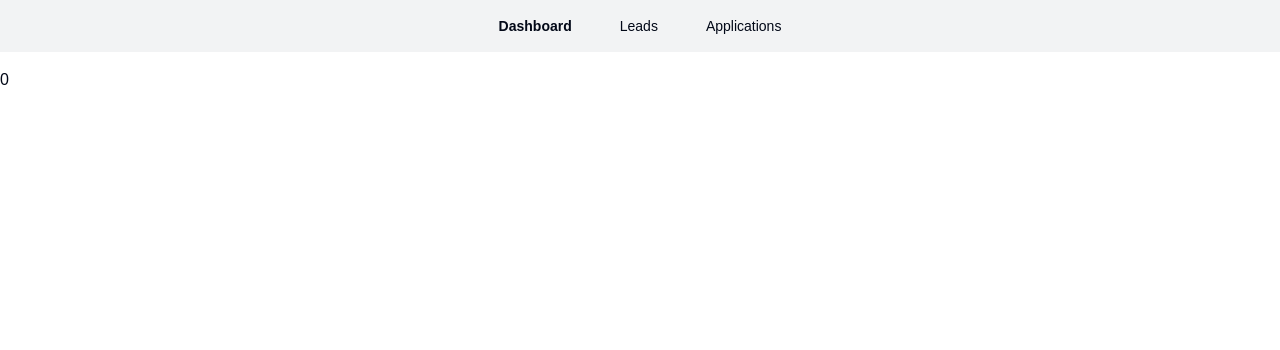
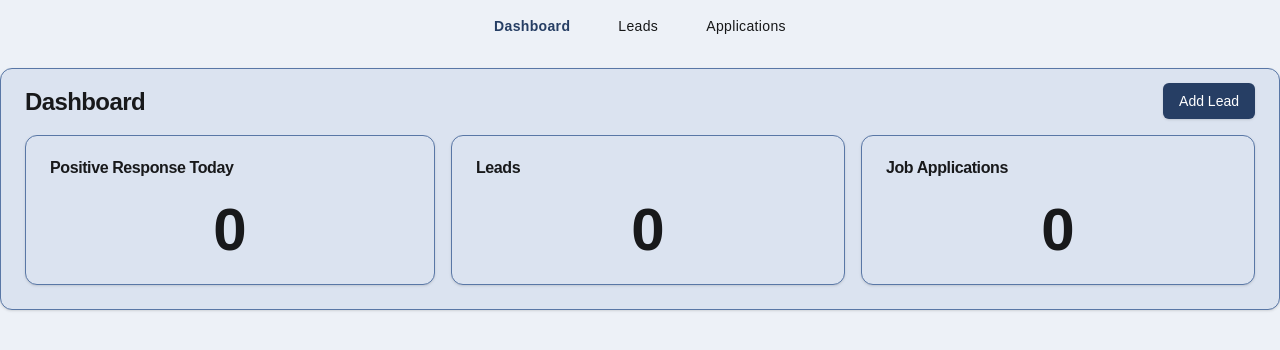
Before and after one commit to raigrc/jam-app, a Next.js app: page /dashboard in a window 1280 px wide. Shown: the top 350 px of the page. Built offline with nearby package versions, Linux system fonts and the light colour scheme; no server answers; the database is empty.

Commit message:
fix layouts

```diff
--- a/src/app/api/count-job-app/route.ts
+++ b/src/app/api/dashboard/route.ts
@@ -7,16 +7,20 @@ export const GET = async (req: NextRequest) => {
     const startOfDay = new Date(today.setHours(0, 0, 0, 0));
     const endOfDay = new Date(today.setHours(23, 59, 59, 999));
 
-    const count = await prisma.jobApplication.count({
-      where: {
-        updatedAt: {
-          gte: startOfDay,
-          lte: endOfDay,
+    const [pr, leads, applications] = [
+      await prisma.jobApplication.count({
+        where: {
+          updatedAt: {
+            gte: startOfDay,
+            lte: endOfDay,
+          },
         },
-      },
-    });
+      }),
+      await prisma.leads.count({}),
+      await prisma.jobApplication.count({}),
+    ];
 
-    return NextResponse.json({ count });
+    return NextResponse.json({ count: { pr, leads, applications } });
   } catch (error) {
     console.error("Unexpected error on fetching data", error);
   }
--- a/src/app/dashboard/page.tsx
+++ b/src/app/dashboard/page.tsx
@@ -1,11 +1,15 @@
 "use client";
+import CardWrapper from "@/components/card-wrapper";
+import DataCount from "@/components/dashboard/data-count";
 import React, { useEffect, useState } from "react";
 
 const DashboardPage = () => {
-  const [count, setCount] = useState();
+  const [prCount, setPrCount] = useState<number>(0);
+  const [leadsCount, setLeadsCount] = useState<number>(0);
+  const [applicationCount, setApplicationCout] = useState<number>(0);
   const fetchData = async () => {
     try {
-      const response = await fetch("/api/count-job-app");
+      const response = await fetch("/api/dashboard");
       if (!response.ok) {
         throw new Error("Error fetching data");
       }
@@ -13,7 +17,9 @@ const DashboardPage = () => {
       const data = await response.json();
 
       console.log(data);
-      setCount(data.count);
+      setPrCount(data.count.pr);
+      setLeadsCount(data.count.leads);
+      setApplicationCout(data.count.applications);
     } catch (error) {
       console.error("Unexpected error fetching data on client", error);
     }
@@ -22,7 +28,15 @@ const DashboardPage = () => {
   useEffect(() => {
     fetchData();
   }, []);
-  return <div>{count}</div>;
+  return (
+    <CardWrapper title="Dashboard">
+      <DataCount
+        positiveResponse={prCount}
+        leads={leadsCount}
+        applications={applicationCount}
+      />
+    </CardWrapper>
+  );
 };
 
 export default DashboardPage;
--- a/src/app/globals.css
+++ b/src/app/globals.css
@@ -14,57 +14,48 @@ body {
 
 @layer base {
   :root {
-    --background: 0 0% 100%;
-    --foreground: 222.2 84% 4.9%;
-    --card: 0 0% 100%;
-    --card-foreground: 222.2 84% 4.9%;
-    --popover: 0 0% 100%;
-    --popover-foreground: 222.2 84% 4.9%;
-    --primary: 222.2 47.4% 11.2%;
-    --primary-foreground: 210 40% 98%;
-    --secondary: 210 40% 96.1%;
-    --secondary-foreground: 222.2 47.4% 11.2%;
-    --muted: 210 40% 96.1%;
-    --muted-foreground: 215.4 16.3% 46.9%;
-    --accent: 210 40% 96.1%;
-    --accent-foreground: 222.2 47.4% 11.2%;
-    --destructive: 0 84.2% 60.2%;
-    --destructive-foreground: 210 40% 98%;
-    --border: 214.3 31.8% 91.4%;
-    --input: 214.3 31.8% 91.4%;
-    --ring: 222.2 84% 4.9%;
-    --chart-1: 12 76% 61%;
-    --chart-2: 173 58% 39%;
-    --chart-3: 197 37% 24%;
-    --chart-4: 43 74% 66%;
-    --chart-5: 27 87% 67%;
+    --background: 217 41% 95%;
+    --foreground: 217 5% 9%;
+    --card: 217 41% 90%;
+    --card-foreground: 217 5% 10%;
+    --popover: 217 41% 95%;
+    --popover-foreground: 217 95% 9%;
+    --primary: 217 45% 27%;
+    --primary-foreground: 0 0% 100%;
+    --secondary: 217 30% 70%;
+    --secondary-foreground: 0 0% 0%;
+    --muted: 179 30% 85%;
+    --muted-foreground: 217 5% 35%;
+    --accent: 179 30% 80%;
+    --accent-foreground: 217 5% 10%;
+    --destructive: 0 50% 30%;
+    --destructive-foreground: 217 5% 90%;
+    --border: 217 30% 50%;
+    --input: 217 30% 18%;
+    --ring: 217 45% 27%;
     --radius: 0.5rem;
   }
   .dark {
-    --background: 222.2 84% 4.9%;
-    --foreground: 210 40% 98%;
-    --card: 222.2 84% 4.9%;
-    --card-foreground: 210 40% 98%;
-    --popover: 222.2 84% 4.9%;
-    --popover-foreground: 210 40% 98%;
-    --primary: 210 40% 98%;
-    --primary-foreground: 222.2 47.4% 11.2%;
-    --secondary: 217.2 32.6% 17.5%;
-    --secondary-foreground: 210 40% 98%;
-    --muted: 217.2 32.6% 17.5%;
-    --muted-foreground: 215 20.2% 65.1%;
-    --accent: 217.2 32.6% 17.5%;
-    --accent-foreground: 210 40% 98%;
-    --destructive: 0 62.8% 30.6%;
-    --destructive-foreground: 210 40% 98%;
-    --border: 217.2 32.6% 17.5%;
-    --input: 217.2 32.6% 17.5%;
-    --ring: 212.7 26.8% 83.9%;
-    --chart-1: 220 70% 50%;
-    --chart-2: 160 60% 45%;
-    --chart-3: 30 80% 55%;
-    --chart-4: 280 65% 60%;
-    --chart-5: 340 75% 55%;
+    --background: 217 41% 9%;
+    --foreground: 217 5% 90%;
+    --card: 217 41% 9%;
+    --card-foreground: 217 5% 90%;
+    --popover: 217 41% 5%;
+    --popover-foreground: 217 5% 90%;
+    --primary: 217 45% 27%;
+    --primary-foreground: 0 0% 100%;
+    --secondary: 217 30% 10%;
+    --secondary-foreground: 0 0% 100%;
+    --muted: 179 30% 15%;
+    --muted-foreground: 217 5% 60%;
+    --accent: 179 30% 15%;
+    --accent-foreground: 217 5% 90%;
+    --destructive: 0 50% 30%;
+    --destructive-foreground: 217 5% 90%;
+    --border: 217 30% 18%;
+    --input: 217 30% 18%;
+    --ring: 217 45% 27%;
+    --radius: 0.5rem;
   }
 }
 
--- a/src/app/job-application/page.tsx
+++ b/src/app/job-application/page.tsx
@@ -29,10 +29,6 @@ const JobAppPage = () => {
   }, []);
   return (
     <>
-      <div className="flex justify-end items-center">
-        <LinkButton href="/add-leads" name="Add Lead" />
-      </div>
-
       <CardWrapper title="Job Application">
         <JobApplicationTable
           leads={leads}
--- a/src/app/layout.tsx
+++ b/src/app/layout.tsx
@@ -36,7 +36,7 @@ export default function RootLayout({
           enableSystem
           disableTransitionOnChange
         >
-          <div className="mx-auto max-w-screen-xl space-y-4">
+          <div className="mx-auto max-w-screen-xl space-y-4 relative">
             <Navbar />
             {children}
           </div>
--- a/src/app/leads/page.tsx
+++ b/src/app/leads/page.tsx
@@ -41,10 +41,6 @@ const LeadsPage = () => {
 
   return (
     <>
-      <div className="flex items-center justify-end">
-        <LinkButton href="/add-leads" name="Add Lead" />
-      </div>
-
       <CardWrapper title="Leads">
         <LeadsTable
           leads={leads}
--- a/src/components/card-wrapper.tsx
+++ b/src/components/card-wrapper.tsx
@@ -9,19 +9,22 @@ import {
 } from "@/components/ui/card";
 import Header from "./header";
 import { CardWrapperProps } from "@/types";
+import LinkButton from "./link-button";
 
 const CardWrapper: React.FC<CardWrapperProps> = ({
   children,
   title,
   className,
-  footer,
 }) => {
   return (
     <Card className={className}>
-      <CardHeader className="pb-0">
+      <CardHeader className="flex flex-row items-center justify-between py-2">
         <Header title={title} />
+        <LinkButton />
       </CardHeader>
-      <CardContent className="w-full overflow-x-auto space-y-4">{children}</CardContent>
+      <CardContent className="w-full space-y-4 overflow-x-auto">
+        {children}
+      </CardContent>
       {/* <CardFooter>{footer}</CardFooter> */}
     </Card>
   );
--- /dev/null
+++ b/src/components/dashboard/data-count.tsx
@@ -0,0 +1,41 @@
+import React from "react";
+import { Card, CardContent, CardHeader, CardTitle } from "@/components/ui/card";
+import CardWrapper from "../card-wrapper";
+import { DataCountProps } from "@/types";
+
+const DataCount: React.FC<DataCountProps> = ({
+  positiveResponse,
+  leads,
+  applications,
+}) => {
+  return (
+    <div className="grid grid-cols-3 space-x-4">
+      <Card>
+        <CardHeader>
+          <CardTitle>Positive Response Today</CardTitle>
+        </CardHeader>
+        <CardContent className="grid place-items-center text-6xl font-bold">
+          {positiveResponse}
+        </CardContent>
+      </Card>
+      <Card>
+        <CardHeader>
+          <CardTitle>Leads</CardTitle>
+        </CardHeader>
+        <CardContent className="grid place-items-center text-6xl font-bold">
+          {leads}
+        </CardContent>
+      </Card>
+      <Card>
+        <CardHeader>
+          <CardTitle>Job Applications</CardTitle>
+        </CardHeader>
+        <CardContent className="grid place-items-center text-6xl font-bold">
+          {applications}
+        </CardContent>
+      </Card>
+    </div>
+  );
+};
+
+export default DataCount;
--- a/src/components/link-button.tsx
+++ b/src/components/link-button.tsx
@@ -2,11 +2,11 @@ import Link from "next/link";
 import React from "react";
 import { Button } from "./ui/button";
 
-const LinkButton = ({ href, name }: { href: string; name: string }) => {
+const LinkButton = () => {
   return (
-    <div className="flex justify-end items-center pb-2">
+    <div className="flex items-center justify-end pb-2">
       <Button>
-        <Link href={href}>{name}</Link>
+        <Link href="/add-leads">Add Lead</Link>
       </Button>
     </div>
   );
--- a/src/components/navbar.tsx
+++ b/src/components/navbar.tsx
@@ -1,27 +1,28 @@
 "use client";
 import Link from "next/link";
-import React from "react";
+import React, { useEffect } from "react";
 import { Button } from "./ui/button";
 import { usePathname, useSearchParams } from "next/navigation";
 
 const Navbar = () => {
   const pathName = usePathname();
+
   return (
-    <div className="flex w-full items-center justify-center space-x-4 bg-primary/5 p-2">
+    <div className="sticky top-0 z-50 flex w-full items-center justify-center space-x-4 bg-background p-2">
       <Button
-        className={pathName == "/dashboard" ? "font-bold" : ""}
+        className={`tracking-wide ${pathName == "/dashboard" ? "font-bold text-primary" : ""}`}
         variant="ghost"
       >
         <Link href="/dashboard">Dashboard</Link>
       </Button>
       <Button
-        className={pathName == "/leads" ? "font-bold" : ""}
+        className={`tracking-wide ${pathName == "/leads" ? "font-bold text-primary" : ""}`}
         variant="ghost"
       >
         <Link href="/leads">Leads</Link>
       </Button>
       <Button
-        className={pathName == "/job-application" ? "font-bold" : ""}
+        className={`tracking-wide ${pathName == "/job-application" ? "font-bold text-primary" : ""}`}
         variant="ghost"
       >
         <Link href="/job-application">Applications</Link>
```
Also changed, not shown: src/types/index.ts (+6 -1 lines).
